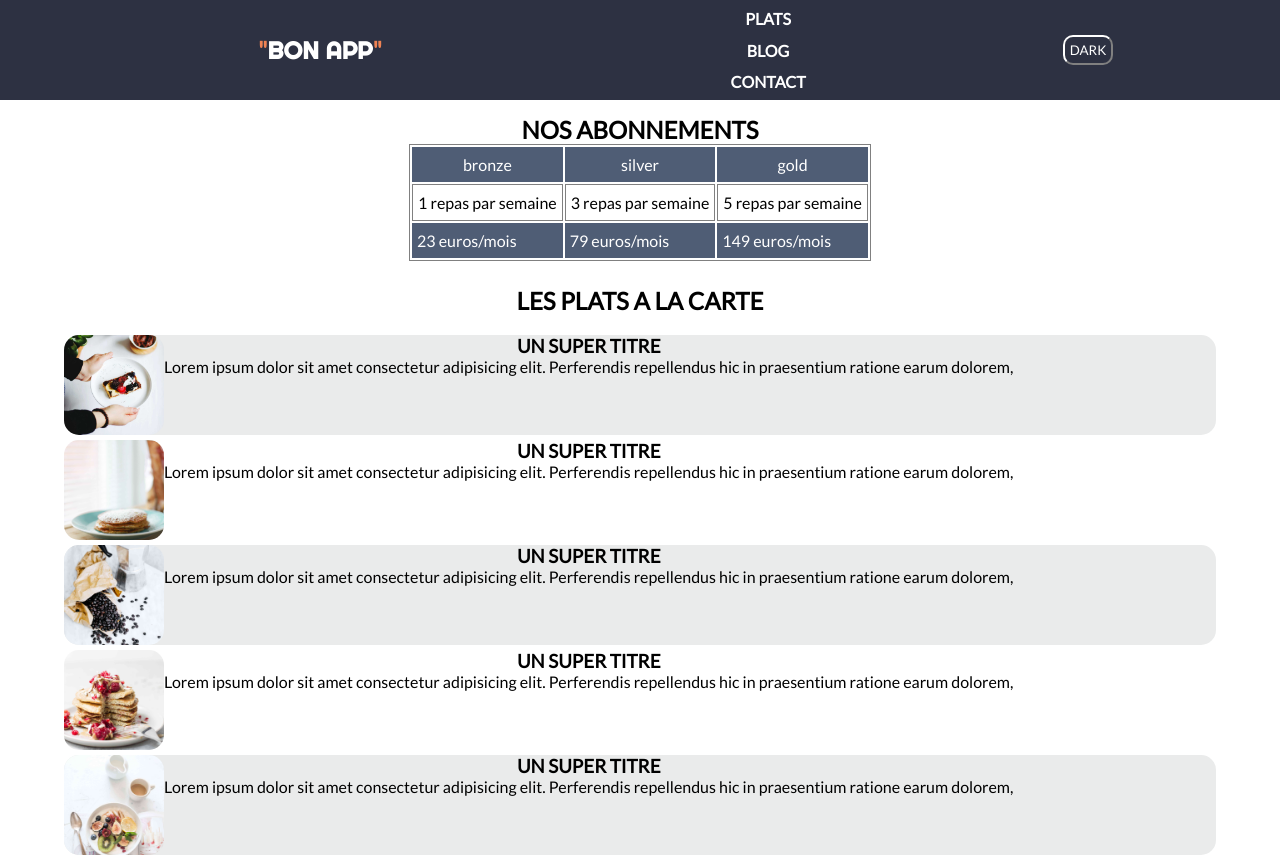
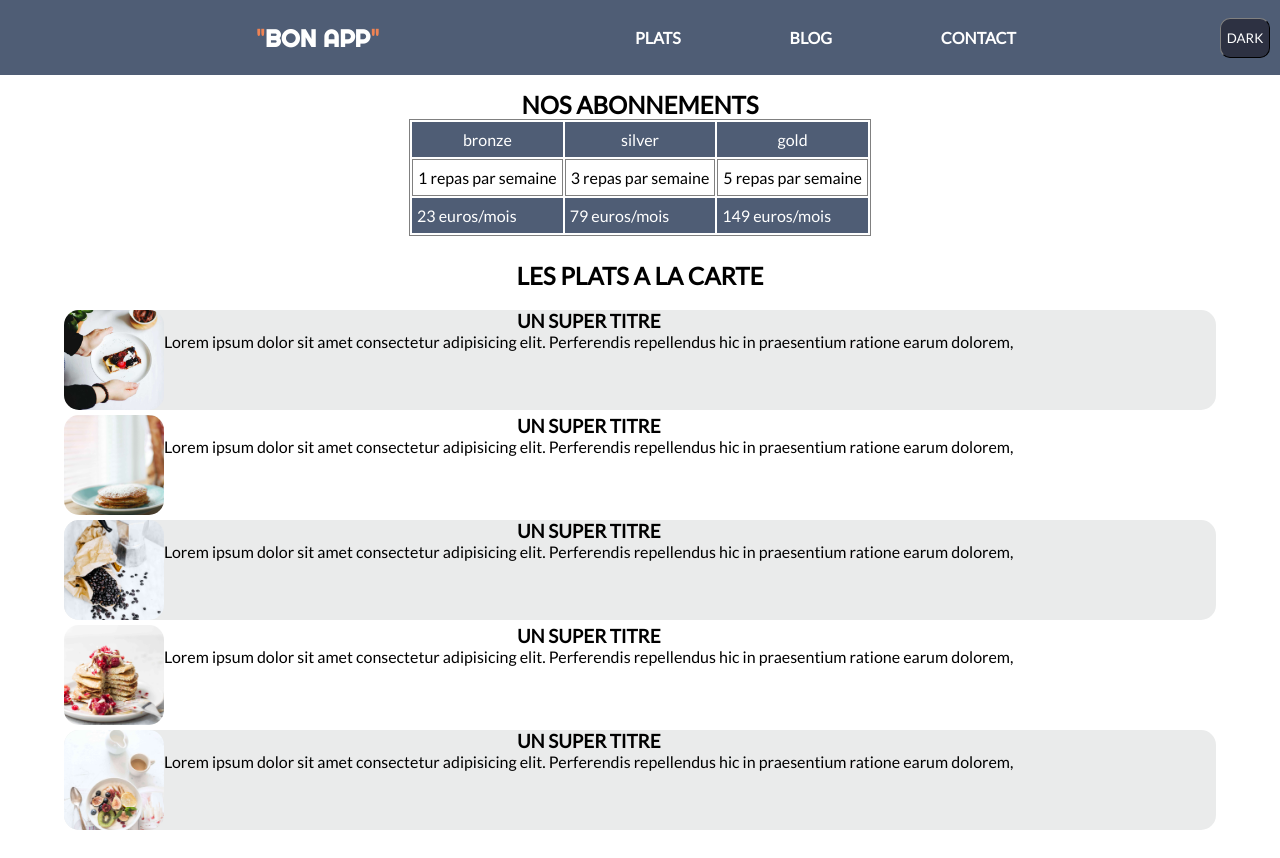
Before and after one commit to Corbiobio/Eval_A1_2023_Elevan, a website built with Vite: page index.html in a window 1280 px wide. Shown: the top 858 px of the page. Built offline with nearby package versions, Linux system fonts and the light colour scheme.

Commit message:
nav bar responsive done

```diff
--- a/style.css
+++ b/style.css
@@ -14,7 +14,7 @@
 
 
 .header_container {
-    background-color: #2D3142;
+    background-color: #4F5D75;
     display: flex;
     height: 100px;
     margin-bottom: 15px;
@@ -38,7 +38,7 @@
 }
 
 .nav_container {
-    width: 20%;
+    width: 30%;
     display: flex;
     flex-direction: column;
     justify-content: space-evenly;
@@ -61,7 +61,7 @@
 }
 
 .dark_btn_container {
-    width: 30%;
+    width: 20%;
     display: flex;
     justify-content: center;
     align-items: center;
@@ -79,8 +79,6 @@
     height: 30px;
     width: 50px;
 }
-
-
 
 
 /* main */
@@ -162,8 +160,6 @@ tfoot td {
     background-color: #EAEBEB;
 }
 
-
-
 /* blog css */
 .blog_container {
     display: flex;
@@ -185,3 +181,30 @@ tfoot td {
     width: 100%;
     object-fit: cover;
 }
+
+/*desktop */
+
+@media screen and (min-width:680px) {
+    .header_container {
+        height: 75px;
+    }
+
+    .nav_container {
+        flex-direction: row;
+        align-items: center;
+        justify-content: space-between;
+    }
+
+    .dark_btn_container {
+        justify-content: flex-end;
+        margin-right: 10px;
+    }
+
+    .dark_btn_container button {
+        border-top: solid gray 1px;
+        border-left: solid gray 1px;
+        border-right: solid black 1px;
+        border-bottom: solid black 1px;
+        height: 40px;
+    }
+}
```
